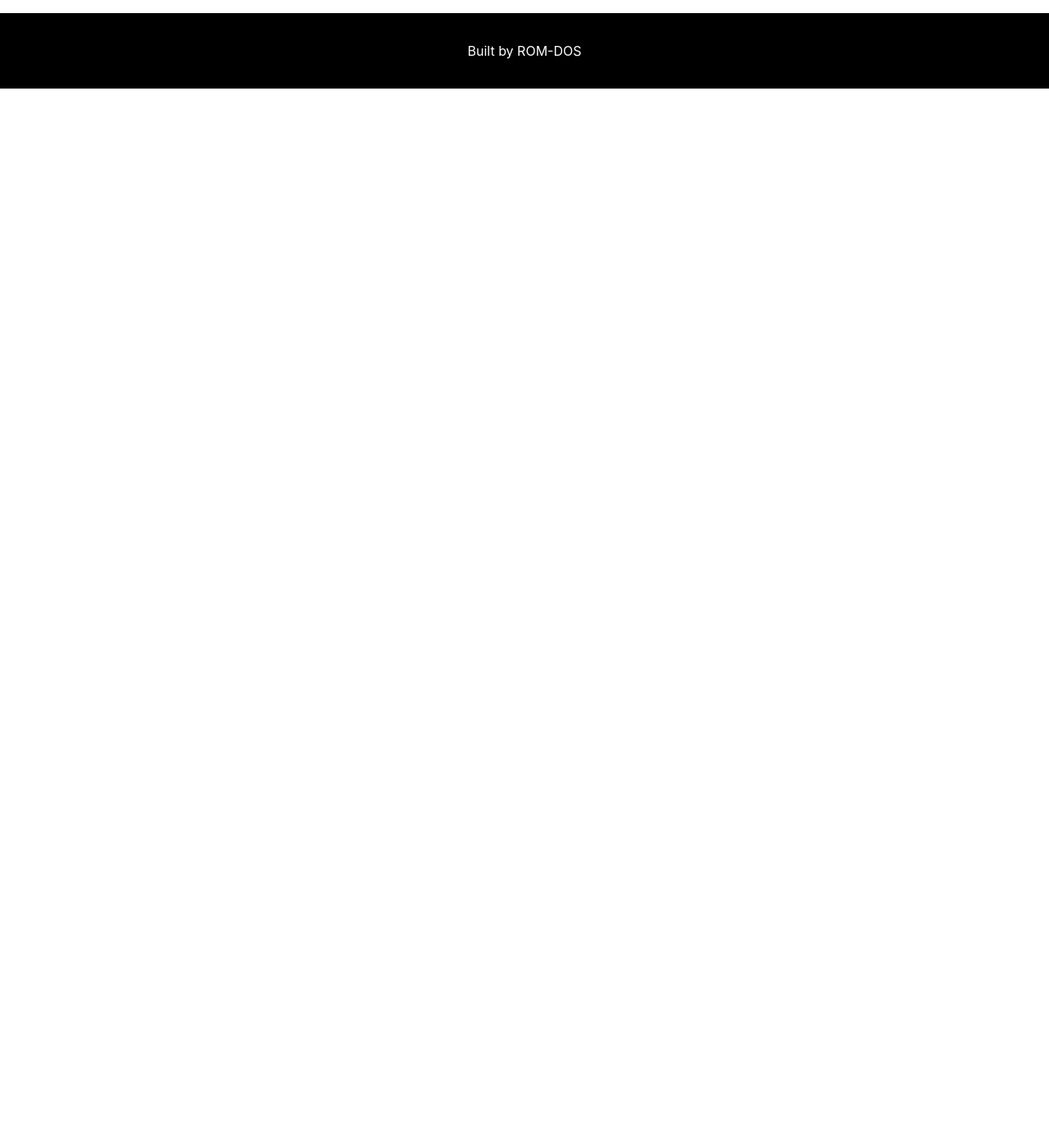
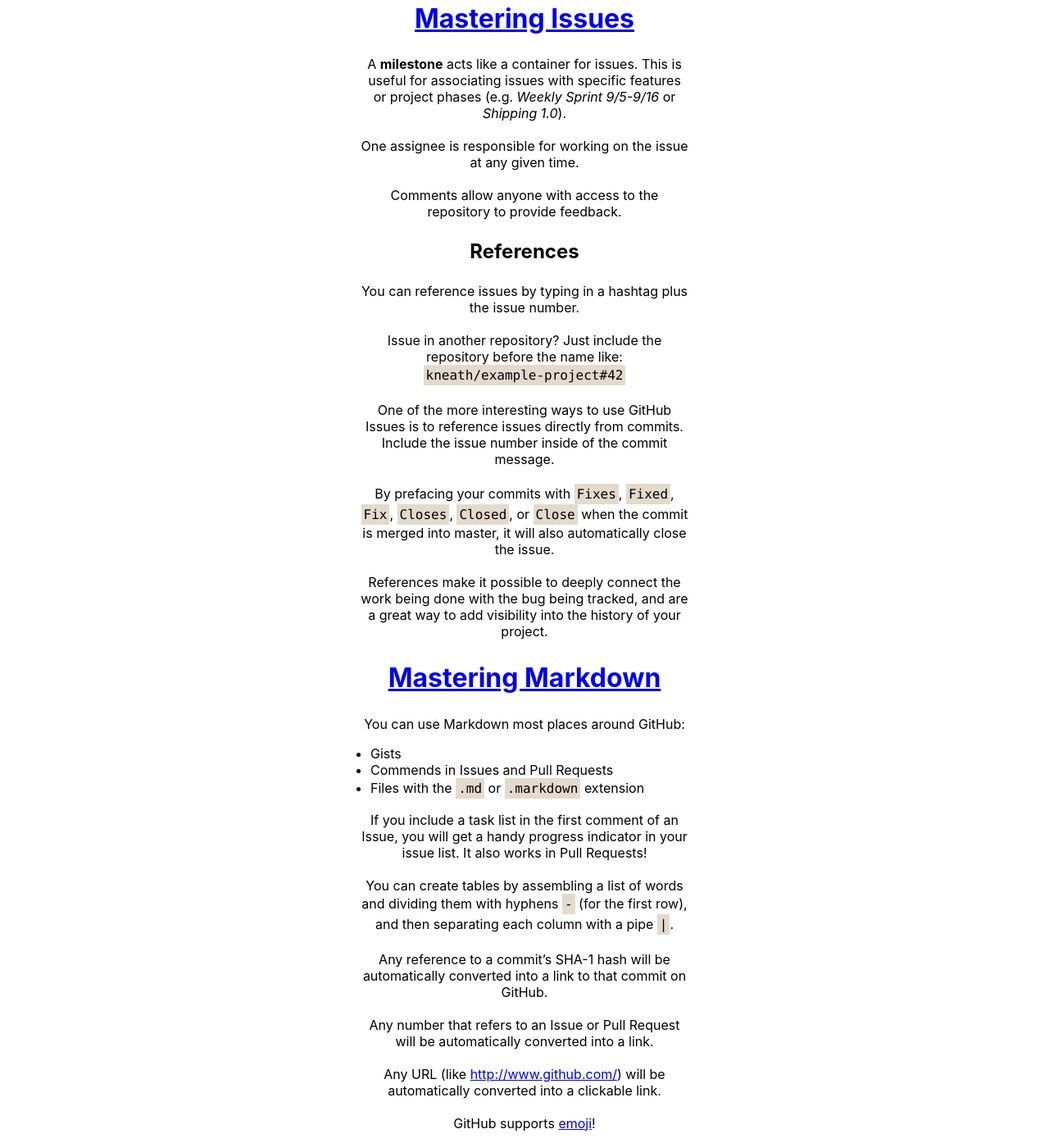
Before and after one commit to rom-dos/learn-git, a plain HTML site: page github-guide-notes.html in a window 1280 px wide. Shown: the part 2066-3460 px from the top of the page at 82% size. Before the commit the page ends 2174 px from the top, so only its background shows below. Drawn offline with Linux system fonts and the light colour scheme.

Commit message:
finished github-guide-notes.html (for now)

```diff
--- a/github-guide-notes.html
+++ b/github-guide-notes.html
@@ -57,6 +57,76 @@
 
     <p class="pmax">By incorporating certain keywords into the text of your Pull Request, you can associate issues with code. When your Pull Request is merged, the related issues are also closed. For example, entering the phrase <span class="code-span">Closes #32</span> would close issue number 32 in the repository.</p>
 
+    <!-- Mastering Issues -->
+    <h2 class="f1"><a href="https://guides.github.com/features/issues/" target="_blank">Mastering Issues</a></h2>
+
+    <p class="pmax">A <strong>milestone</strong> acts like a container for issues. This is useful for associating issues with specific features or project phases (e.g. <em>Weekly Sprint 9/5-9/16</em> or <em>Shipping 1.0</em>).</p>
+
+    <br>
+
+    <p class="pmax">One assignee is responsible for working on the issue at any given time.</p>
+
+    <br>
+
+    <p class="pmax">Comments allow anyone with access to the repository to provide feedback.</p>
+
+    <h3 class="f2">References</h3>
+
+    <p class="pmax">You can reference issues by typing in a hashtag plus the issue number.</p>
+
+    <br>
+
+    <p class="pmax">Issue in another repository? Just include the repository before the name like: <span class="code-span">kneath/example-project#42</span></p>
+
+    <br>
+
+    <p class="pmax">One of the more interesting ways to use GitHub Issues is to reference issues directly from commits. Include the issue number inside of the commit message.</p>
+
+    <br>
+
+    <p class="pmax">By prefacing your commits with <span class="code-span">Fixes</span>, <span class="code-span">Fixed</span>, <span class="code-span">Fix</span>, <span class="code-span">Closes</span>, <span class="code-span">Closed</span>, or <span class="code-span">Close</span> when the commit is merged into master, it will also automatically close the issue.</p>
+
+    <br>
+
+    <p class="pmax">References make it possible to deeply connect the work being done with the bug being tracked, and are a great way to add visibility into the history of your project.</p>
+
+    <!-- Mastering Markdown -->
+    <h2 class="f1"><a href="https://guides.github.com/features/mastering-markdown/" target="_blank">Mastering Markdown</a></h2>
+
+    <p class="pmax">You can use Markdown most places around GitHub:</p>
+
+    <p class="pmax">
+      <ul>
+        <li>Gists</li>
+        <li>Commends in Issues and Pull Requests</li>
+        <li>Files with the <span class="code-span">.md</span> or <span class="code-span">.markdown</span> extension</li>
+      </ul>
+    </p>
+
+    <p class="pmax">If you include a task list in the first comment of an Issue, you will get a handy progress indicator in your issue list. It also works in Pull Requests!</p>
+
+    <br>
+
+    <p class="pmax">You can create tables by assembling a list of words and dividing them with hyphens <span class="code-span">-</span> (for the first row), and then separating each column with a pipe <span class="code-span">|</span>.</p>
+
+    <br>
+
+    <p class="pmax">Any reference to a commit’s SHA-1 hash will be automatically converted into a link to that commit on GitHub.</p>
+
+    <br>
+
+    <p class="pmax">Any number that refers to an Issue or Pull Request will be automatically converted into a link.</p>
+
+    <br>
+
+    <p class="pmax">Any URL (like <a href="http://www.github.com/" target="_blank">http://www.github.com/</a>) will be automatically converted into a clickable link.</p>
+
+    <br>
+
+    <p class="pmax">GitHub supports <a href="http://www.emoji-cheat-sheet.com/" target="_blank">emoji</a>!</p>
+
+
+
   </div>
 
   <footer>
--- a/resources/css/main.css
+++ b/resources/css/main.css
@@ -63,3 +63,13 @@
   border-radius: 2%;
   font-family: Consolas, monaco, monospace;
 }
+
+/* Lists --------------------------- */
+
+ul {
+  margin-left: 12%;
+}
+
+li {
+  text-align: left;
+}
```
